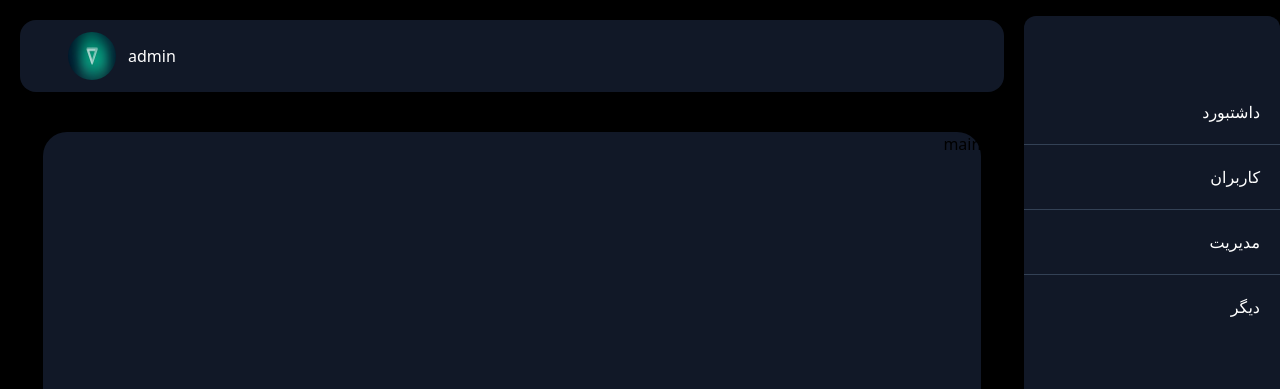
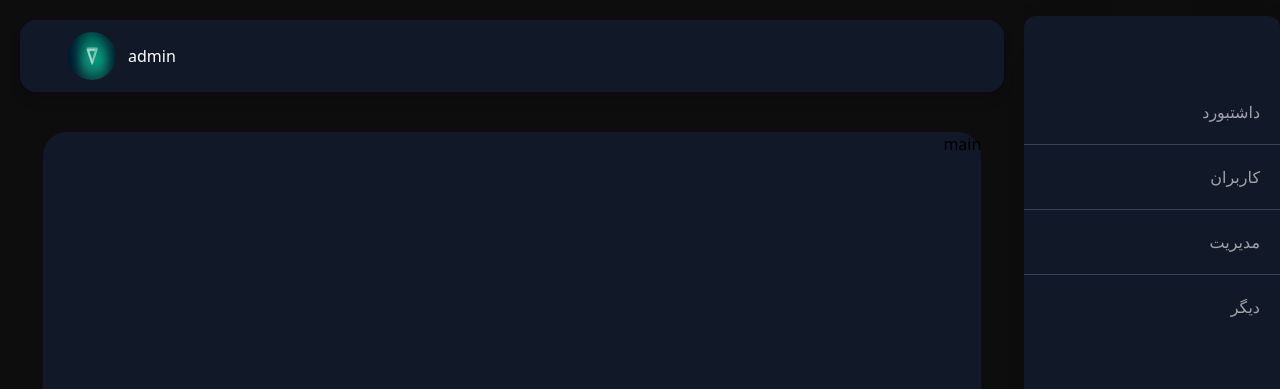
Before and after one commit to amiof/panel-adm, a React (Create React App) app: page / in a window 1280 px wide. Shown: the top 389 px of the page. Built offline with nearby package versions, Linux system fonts and the light colour scheme.

Commit message:
beter black color

```diff
--- a/src/components/Main.js
+++ b/src/components/Main.js
@@ -2,7 +2,7 @@ import React from 'react';
 
 const Main = () => {
     return (
-        <div className='h-5/6 max-h-screen bg-black flex justify-center items-center '>
+        <div className='h-5/6 max-h-screen flex justify-center items-center '>
             <div className="w-11/12 h-full mt-10  bg-gray-900 rounded-3xl ">main </div>
         </div>
     );
--- a/src/components/RightPanel.js
+++ b/src/components/RightPanel.js
@@ -1,19 +1,19 @@
 import React from 'react';
 const RightPanel = () => {
     return (
-        <div className="bg-black flex flex-col w-1/5" >
+        <div className="bg-black/95 flex flex-col w-1/5" >
             <div className="w-full shadow-2xl shadow-dark-500 rounded-xl min-h-screen mt-4 bg-gray-900"  >
 
-                <ul className=" mt-16 divide-y divide-slate-700 text-white cursor-pointer">
-                    <li className="p-5 hover:text-red-500">داشتبورد</li>
-                    <li className="p-5 hover:text-red-500">کاربران </li>
-                    <li className="p-5 hover:text-red-500 ">مدیریت</li>
-                    <li className="p-5 hover:text-red-500 ">دیگر</li>
+                <ul className=" mt-16 divide-y divide-slate-700 text-white/60 ">
+                    <a href='#' className="p-5 hover:text-white hover:bg-gray-800 flex justify-between align-middle group">داشتبورد<div className="group-hover:bg-red-600  w-1 inline-block"></div></a>
+                    <a href='#' className="p-5 hover:text-white hover:bg-gray-800 flex justify-between align-middle group">کاربران<div className="group-hover:bg-red-600  w-1 inline-block"></div></a>
+                    <a href='#' className="p-5 hover:text-white hover:bg-gray-800 flex justify-between align-middle group">مدیریت<div className="group-hover:bg-red-600  w-1 inline-block"></div></a>
+                    <a href='#' className="p-5 hover:text-white hover:bg-gray-800 flex justify-between align-middle group">دیگر<div className="group-hover:bg-red-600  w-1 inline-block"></div></a>
+
                 </ul>
 
             </div>
         </div>
     );
 };
-
 export default RightPanel;
--- a/src/components/layout/Layout.js
+++ b/src/components/layout/Layout.js
@@ -7,8 +7,8 @@ const Layout = () => {
   return (
     <>
       <div className="flex flex-row-reverse">
-        <div className="w-4/5 bg-black  " >
-          <div className=" h-30  flex flex-row bg-black ">
+        <div className="w-4/5 bg-black/95" >
+          <div className=" h-30  flex flex-row">
             <TopPanel />
           </div >
             <Main></Main>
```
